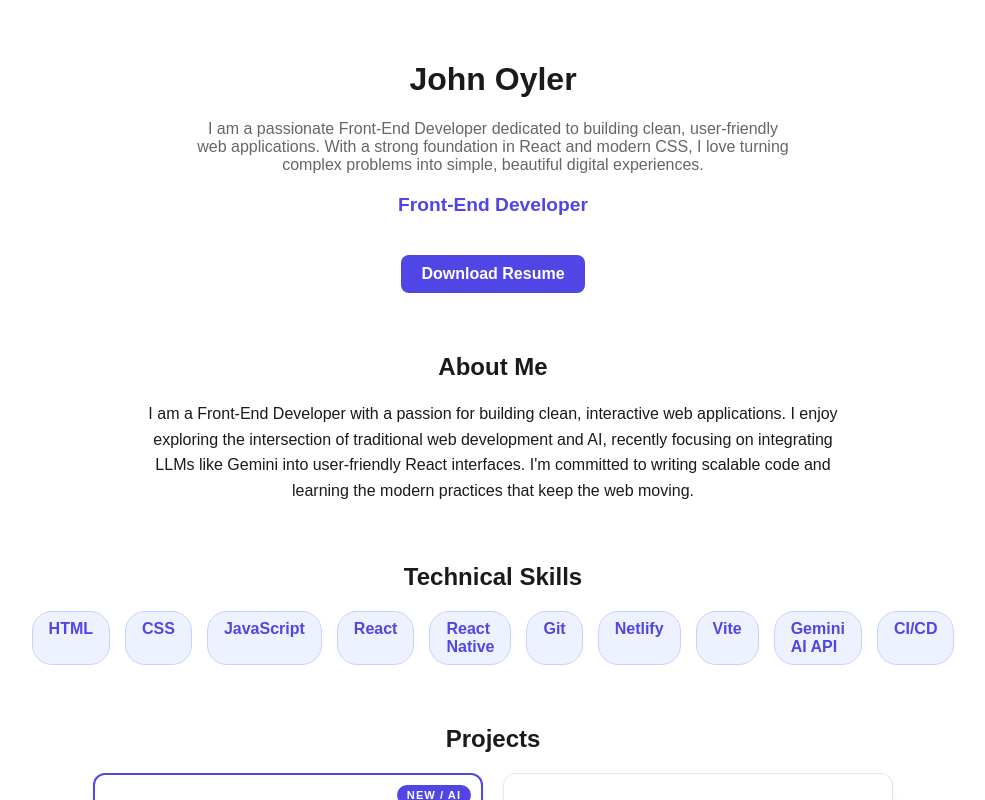
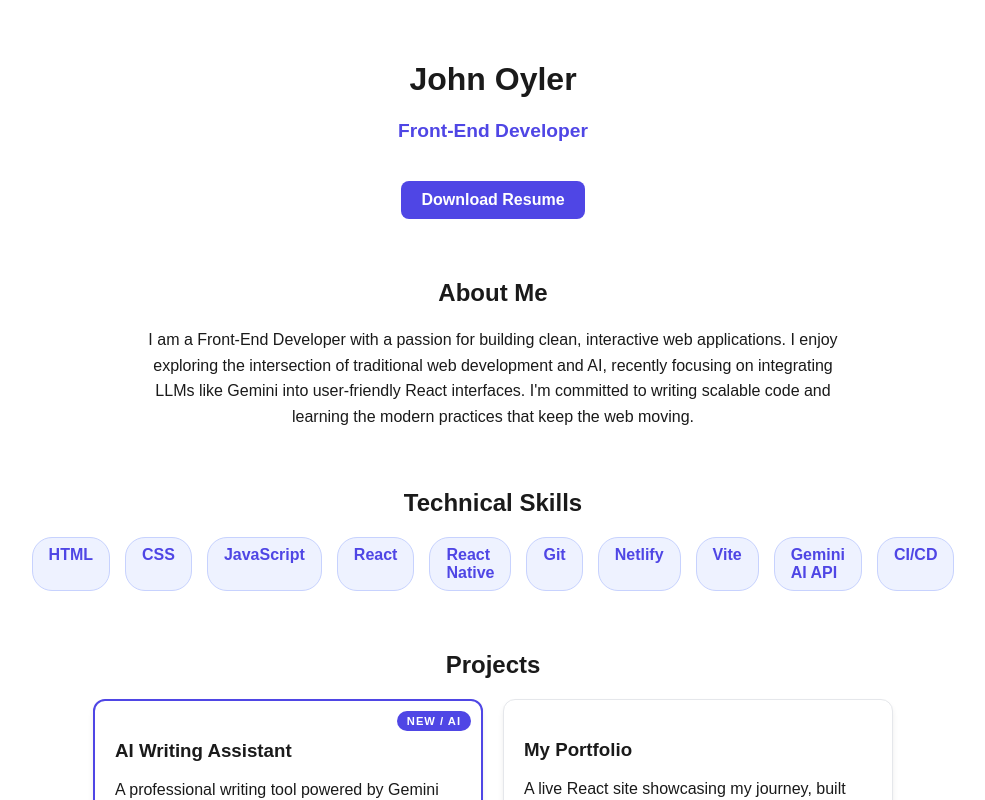
Before and after one commit to johnoyler01-alt/portfolio-2026, a React (Vite) app: page / in a window 1280 px wide. Shown: the top 800 px of the page, without its empty margins (147-1132 px from the left). Built offline with nearby package versions, Linux system fonts and the light colour scheme.

Commit message:
Cleaned up header for better visual flow

```diff
--- a/src/App.jsx
+++ b/src/App.jsx
@@ -64,18 +64,7 @@ function App() {
     <div className="container">
       <header style={{ textAlign: "center", marginBottom: "60px" }}>
         <h1>John Oyler</h1>
-        <p
-          style={{
-            maxWidth: "600px",
-            margin: "0 auto 20px auto",
-            color: "#666",
-          }}
-        >
-          I am a passionate Front-End Developer dedicated to building clean,
-          user-friendly web applications. With a strong foundation in React and
-          modern CSS, I love turning complex problems into simple, beautiful
-          digital experiences.
-        </p>
+
         <p style={{ fontSize: "1.2rem", color: "#4f46e5", fontWeight: "600" }}>
           Front-End Developer
         </p>
```
